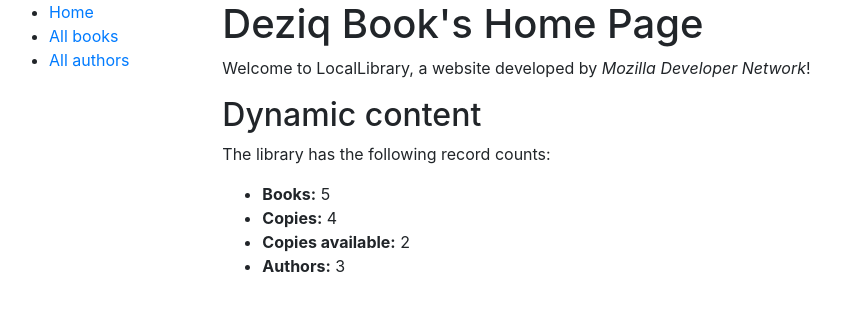
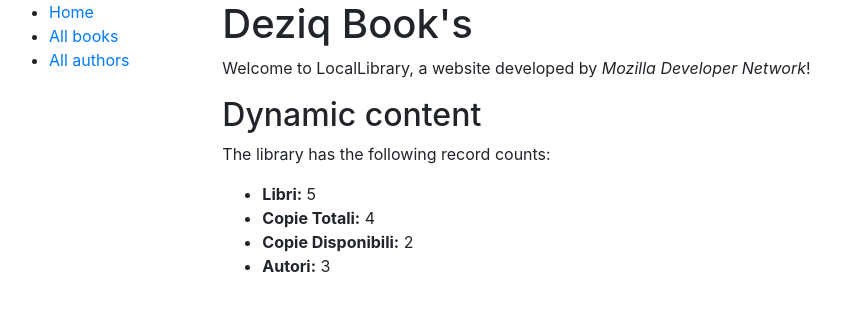
Before and after one commit to deziq/django_test, a Django app: page /catalog/ in a window 1280 px wide. Shown: the top 311 px of the page, without its empty margins (6-847 px from the left). Run offline with Django 3.2, Linux system fonts and the light colour scheme; data comes from the database, SQL or seed files in the repository; both versions use the stored data as it was after the commit; some libraries are stand-ins or nearby versions.

Commit message:
variazione modello base

```diff
--- a/locallibrary/catalog/templates/index.html
+++ b/locallibrary/catalog/templates/index.html
@@ -1,14 +1,14 @@
 {% extends "base_generic.html" %}
 
 {% block content %}
-  <h1>Deziq Book's Home Page</h1>
+  <h1>Deziq Book's</h1>
   <p>Welcome to LocalLibrary, a website developed by <em>Mozilla Developer Network</em>!</p>
   <h2>Dynamic content</h2>
   <p>The library has the following record counts:</p>
   <ul>
-    <li><strong>Books:</strong> {{ num_books }}</li>
-    <li><strong>Copies:</strong> {{ num_instances }}</li>
-    <li><strong>Copies available:</strong> {{ num_instances_available }}</li>
-    <li><strong>Authors:</strong> {{ num_authors }}</li>
+    <li><strong>Libri:</strong> {{ num_books }}</li>
+    <li><strong>Copie Totali:</strong> {{ num_instances }}</li>
+    <li><strong>Copie Disponibili:</strong> {{ num_instances_available }}</li>
+    <li><strong>Autori:</strong> {{ num_authors }}</li>
   </ul>
 {% endblock %}
```
Also changed, not shown: locallibrary/db.sqlite3.
